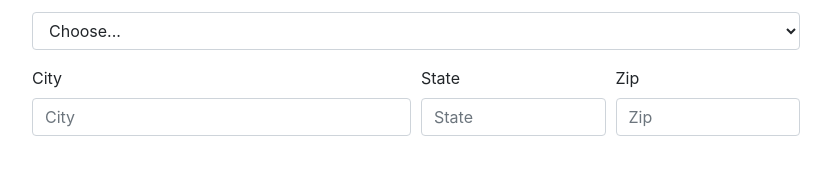
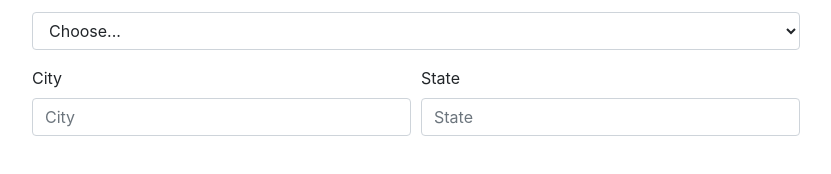
Before and after one commit to Jody-septiawan/reactjs-advance-result, a React (Create React App) app: page / in a window 1280 px wide. Shown: the part 208-382 px from the top of the page, without its empty margins (224-1055 px from the left). Built offline with nearby package versions, Linux system fonts and the light colour scheme.

Commit message:
done react bootstrap

```diff
--- a/src/components/Form.js
+++ b/src/components/Form.js
@@ -32,6 +32,7 @@ const styles = {
 // change component name because it has used by react-bootstrap
 function FormComponent() {
   return (
+    //inline styling
     <form style={styles.form}>
       <div style={styles.formGroup}>
         <label htmlFor="username" style={styles.formLabel}>
@@ -43,6 +44,7 @@ function FormComponent() {
           style={styles.formInput}
         />
       </div>
+      {/* css module */}
       <div className={cssModules.formGroup}>
         <label htmlFor="email" className={cssModules.formLabel}>
           Email
@@ -54,6 +56,7 @@ function FormComponent() {
           className={cssModules.formInput}
         />
       </div>
+      {/* css global */}
       <div className="form-group">
         <label htmlFor="gender" className="form-label">
           Gender
@@ -64,18 +67,15 @@ function FormComponent() {
           <option>Female</option>
         </select>
       </div>
+      {/* react-bootstrap componen */}
       <Form.Row>
-        <Form.Group as={Col} md="6" controlId="validationCustom03">
+        <Form.Group as={Col} md="6">
           <Form.Label>City</Form.Label>
           <Form.Control type="text" placeholder="City" required />
         </Form.Group>
-        <Form.Group as={Col} md="3" controlId="validationCustom04">
+        <Form.Group as={Col} md="6">
           <Form.Label>State</Form.Label>
           <Form.Control type="text" placeholder="State" required />
-        </Form.Group>
-        <Form.Group as={Col} md="3" controlId="validationCustom05">
-          <Form.Label>Zip</Form.Label>
-          <Form.Control type="text" placeholder="Zip" required />
         </Form.Group>
       </Form.Row>
     </form>
```
